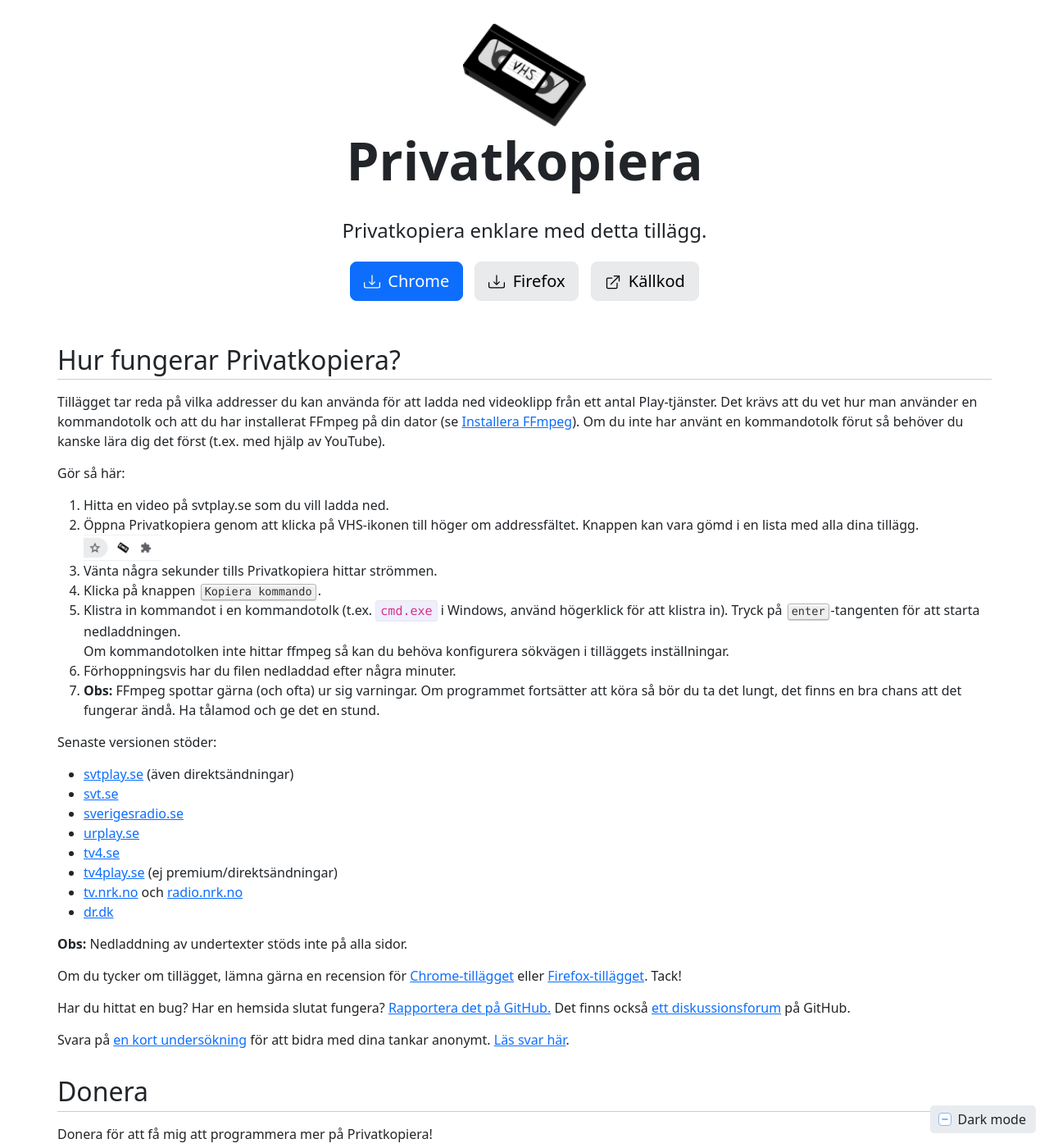
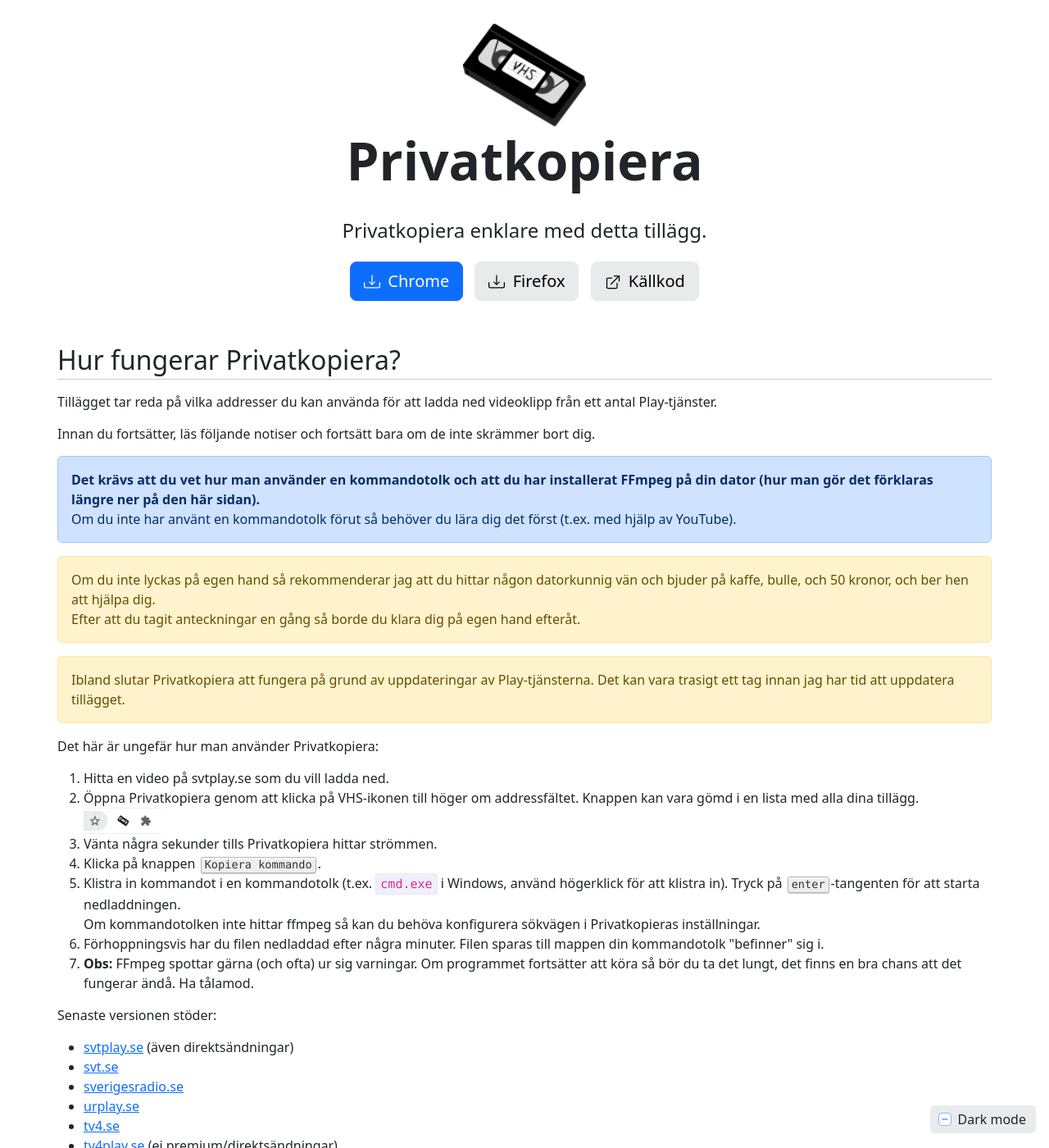
Before and after one commit to stefansundin/privatkopiera, a Jekyll site: the page built from index.html, in a window 1280 px wide and 1400 px high. Shown: the whole window at 82% size. Built offline with Jekyll 4.4.1, drawn with Linux system fonts in a browser that asks for light colours; some of the changed text lies outside the part shown.

Commit message:
Various updates. Add some warning notices that people are hopefully going to read.

```diff
--- a/index.html
+++ b/index.html
@@ -38,18 +38,34 @@
 
     <h2 id="intro">Hur fungerar Privatkopiera?</h2>
 
-    <p>Tillägget tar reda på vilka addresser du kan använda för att ladda ned videoklipp från ett antal Play-tjänster. Det krävs att du vet hur man använder en kommandotolk och att du har installerat FFmpeg på din dator (se <a href="#ffmpeg">Installera FFmpeg</a>). Om du inte har använt en kommandotolk förut så behöver du kanske lära dig det först (t.ex. med hjälp av YouTube).</p>
+    <p>Tillägget tar reda på vilka addresser du kan använda för att ladda ned videoklipp från ett antal Play-tjänster.</p>
 
-    <p>Gör så här:</p>
+    <p>Innan du fortsätter, läs följande notiser och fortsätt bara om de inte skrämmer bort dig.</p>
+
+    <div class="alert alert-primary" role="alert">
+      <strong>Det krävs att du vet hur man använder en kommandotolk och att du har installerat FFmpeg på din dator (hur man gör det förklaras längre ner på den här sidan).</strong><br>
+      Om du inte har använt en kommandotolk förut så behöver du lära dig det först (t.ex. med hjälp av YouTube).
+    </div>
+
+    <div class="alert alert-warning" role="alert">
+      Om du inte lyckas på egen hand så rekommenderar jag att du hittar någon datorkunnig vän och bjuder på kaffe, bulle, och 50 kronor, och ber hen att hjälpa dig.<br>
+      Efter att du tagit anteckningar en gång så borde du klara dig på egen hand efteråt.
+    </div>
+
+    <div class="alert alert-warning" role="alert">
+      Ibland slutar Privatkopiera att fungera på grund av uppdateringar av Play-tjänsterna. Det kan vara trasigt ett tag innan jag har tid att uppdatera tillägget.
+    </div>
+
+    <p>Det här är ungefär hur man använder Privatkopiera:</p>
 
     <ol>
       <li>Hitta en video på svtplay.se som du vill ladda ned.</li>
       <li>Öppna Privatkopiera genom att klicka på VHS-ikonen till höger om addressfältet. Knappen kan vara gömd i en lista med alla dina tillägg. <img id="img-launcher" src="img/launcher-light.png"></li>
       <li>Vänta några sekunder tills Privatkopiera hittar strömmen.</li>
       <li>Klicka på knappen <kbd>Kopiera kommando</kbd>.</li>
-      <li>Klistra in kommandot i en kommandotolk (t.ex. <code>cmd.exe</code> i Windows, använd högerklick för att klistra in). Tryck på <kbd>enter</kbd>-tangenten för att starta nedladdningen.<br>Om kommandotolken inte hittar ffmpeg så kan du behöva konfigurera sökvägen i tilläggets inställningar.</li>
-      <li>Förhoppningsvis har du filen nedladdad efter några minuter.</li>
-      <li><strong>Obs:</strong> FFmpeg spottar gärna (och ofta) ur sig varningar. Om programmet fortsätter att köra så bör du ta det lungt, det finns en bra chans att det fungerar ändå. Ha tålamod och ge det en stund.</li>
+      <li>Klistra in kommandot i en kommandotolk (t.ex. <code>cmd.exe</code> i Windows, använd högerklick för att klistra in). Tryck på <kbd>enter</kbd>-tangenten för att starta nedladdningen.<br>Om kommandotolken inte hittar ffmpeg så kan du behöva konfigurera sökvägen i Privatkopieras inställningar.</li>
+      <li>Förhoppningsvis har du filen nedladdad efter några minuter. Filen sparas till mappen din kommandotolk "befinner" sig i.</li>
+      <li><strong>Obs:</strong> FFmpeg spottar gärna (och ofta) ur sig varningar. Om programmet fortsätter att köra så bör du ta det lungt, det finns en bra chans att det fungerar ändå. Ha tålamod.</li>
     </ol>
 
     <p>Senaste versionen stöder:</p>
@@ -57,7 +73,7 @@
     <ul>
       <li><a href="https://www.svtplay.se/">svtplay.se</a> (även direktsändningar)</li>
       <li><a href="https://www.svt.se/">svt.se</a></li>
-      <li><a href="https://sverigesradio.se/">sverigesradio.se</a></li>
+      <li><a href="https://www.sverigesradio.se/">sverigesradio.se</a></li>
       <li><a href="https://urplay.se/">urplay.se</a></li>
       <li><a href="https://www.tv4.se/">tv4.se</a></li>
       <li><a href="https://www.tv4play.se/">tv4play.se</a> (ej premium/direktsändningar)</li>
@@ -71,7 +87,7 @@
 
     <p>Har du hittat en bug? Har en hemsida slutat fungera? <a href="https://github.com/stefansundin/privatkopiera/issues">Rapportera det på GitHub.</a> Det finns också <a href="https://github.com/stefansundin/privatkopiera/discussions">ett diskussionsforum</a> på GitHub.</p>
 
-    <p>Svara på <a href="https://goo.gl/forms/gZKoMuXklI">en kort undersökning</a> för att bidra med dina tankar anonymt. <a href="https://docs.google.com/spreadsheets/d/1WFd5RIzHaTcnwWo41BQ8YMffX8FBn4_g9_bLdFxZfTY/pubhtml">Läs svar här</a>.</p>
+    <!-- <p>Svara på <a href="https://goo.gl/forms/gZKoMuXklI">en kort undersökning</a> för att bidra med dina tankar anonymt. <a href="https://docs.google.com/spreadsheets/d/1WFd5RIzHaTcnwWo41BQ8YMffX8FBn4_g9_bLdFxZfTY/pubhtml">Läs svar här</a>.</p> -->
 
 
     <h2 id="donate">Donera</h2>
@@ -131,7 +147,7 @@
 
     <p>Hitta andra möjliga nedladdningar på <a href="https://ffmpeg.org/download.html">ffmpeg.org</a>.</p>
 
-    <p>Om kommandotolken har problem att hitta ffmpeg så kan du behöva konfigurera sökvägen i tilläggets inställningar.</p>
+    <p>Om kommandotolken har problem att hitta ffmpeg så kan du behöva konfigurera sökvägen i Privatkopieras inställningar.</p>
 
     <p>Om det behövs så kan du modifiera kommandot som Privatkopiera ger dig. <a href="https://ffmpeg.org/ffmpeg.html">Se FFmpeg-dokumentationen.</a></p>
 
```
